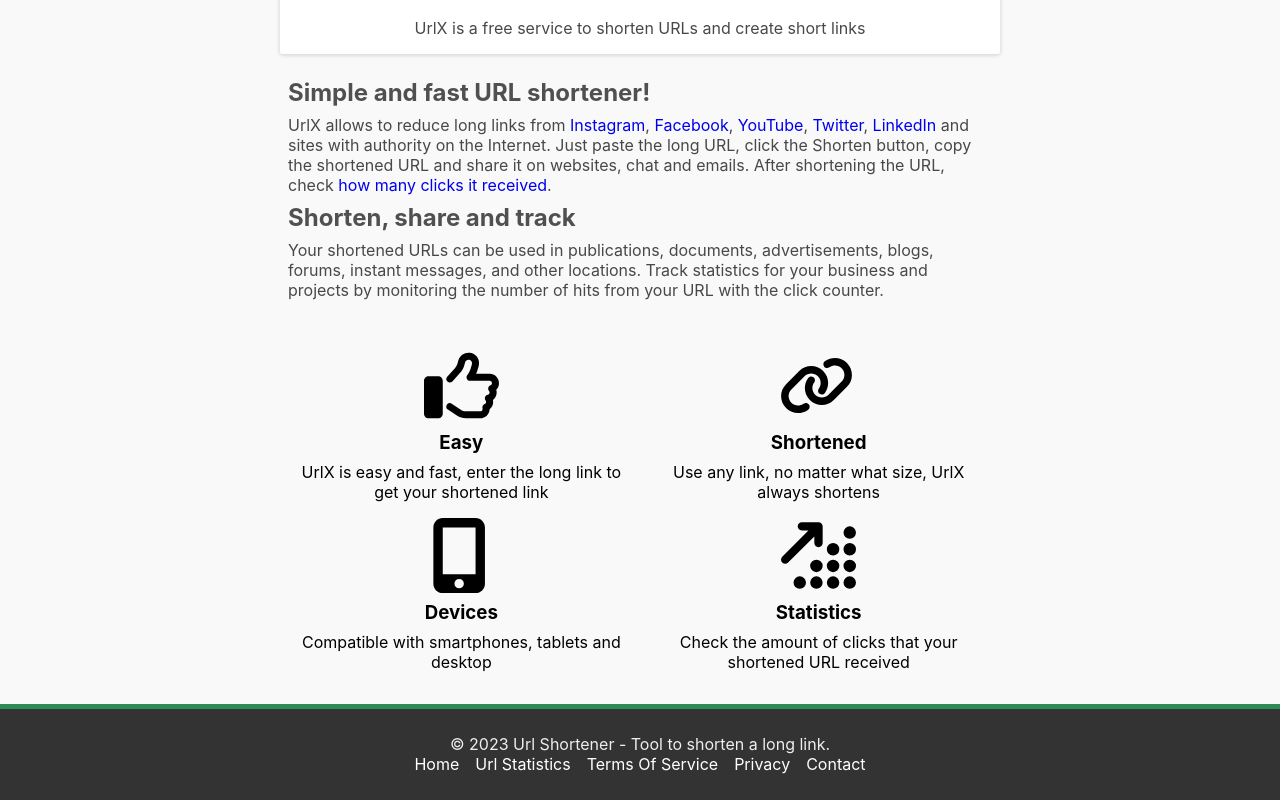
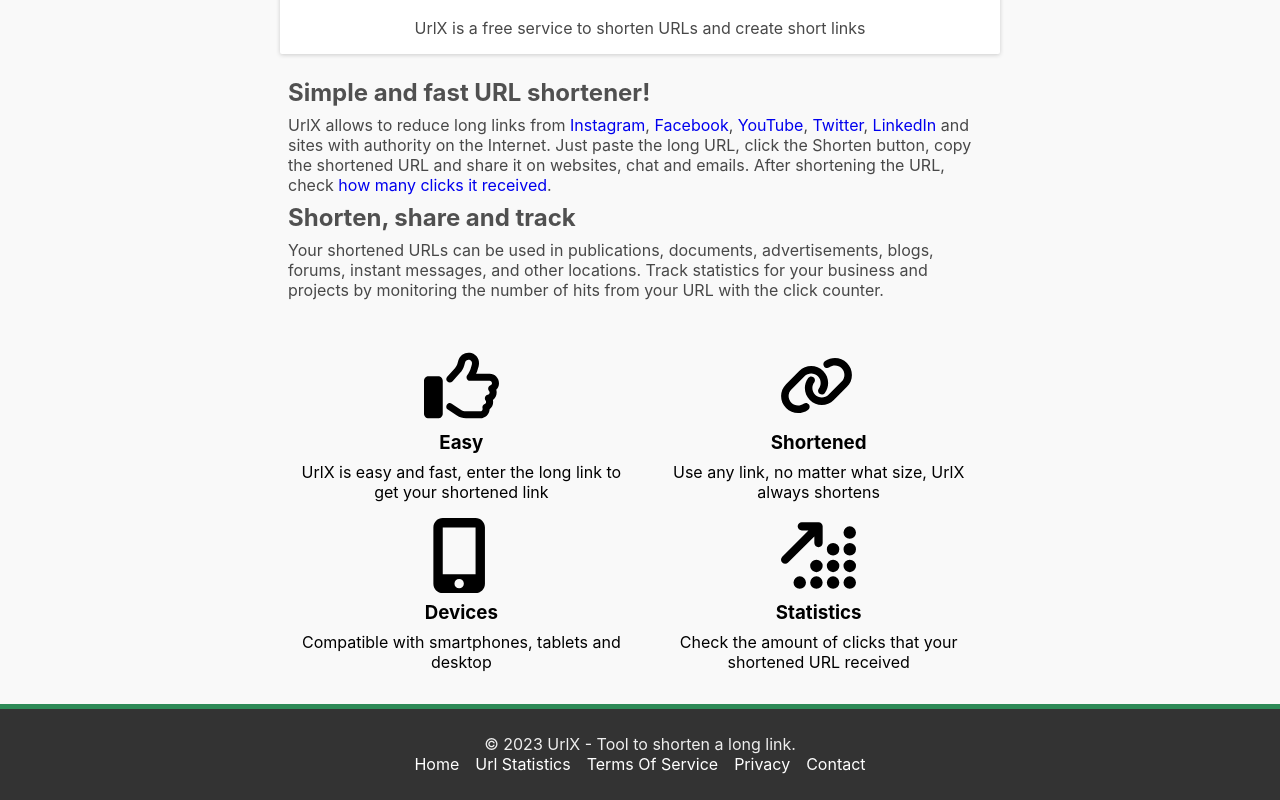
Before and after one commit to Adrian-6/urlShortener, a React (Vite) app in the folder frontend/: page / in a window 1280 px wide. Shown: the part 248-1048 px from the top of the page. Built offline with nearby package versions, Linux system fonts and the light colour scheme; no server answers; what react-google-recaptcha-v3 would draw is missing.

Commit message:
Update Footer.jsx

```diff
--- a/frontend/src/components/Footer.jsx
+++ b/frontend/src/components/Footer.jsx
@@ -3,7 +3,7 @@
     const date = new Date().getFullYear()
     return (
         <footer className="footer">
-            <p>&copy; {date} Url Shortener - Tool to shorten a long link.</p>
+            <p>&copy; {date} UrlX - Tool to shorten a long link.</p>
             <div className="footer-nav">
                 <span><a href="/">Home </a></span>
                 <span><a href="/stats">Url Statistics </a></span>
```
